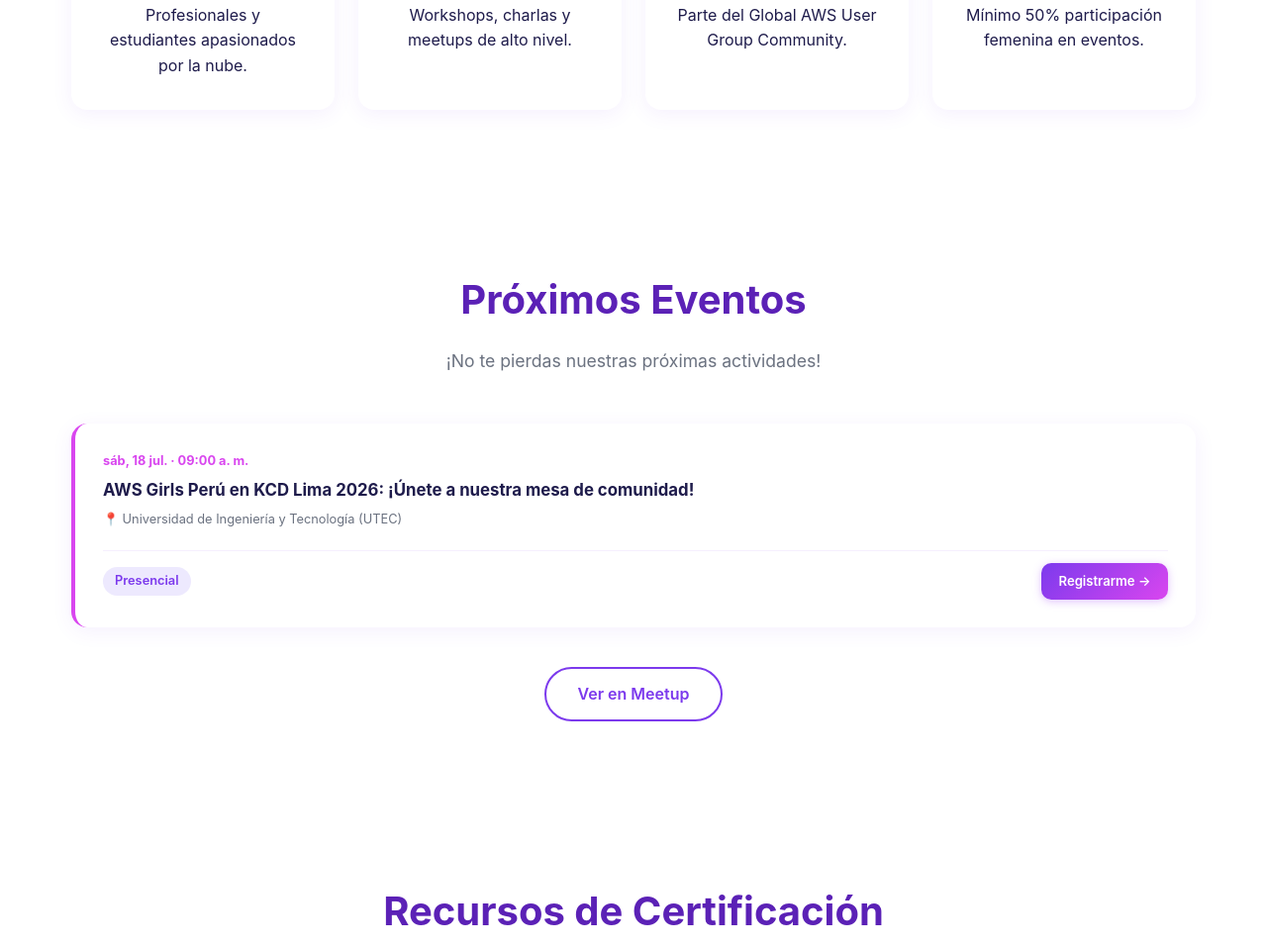
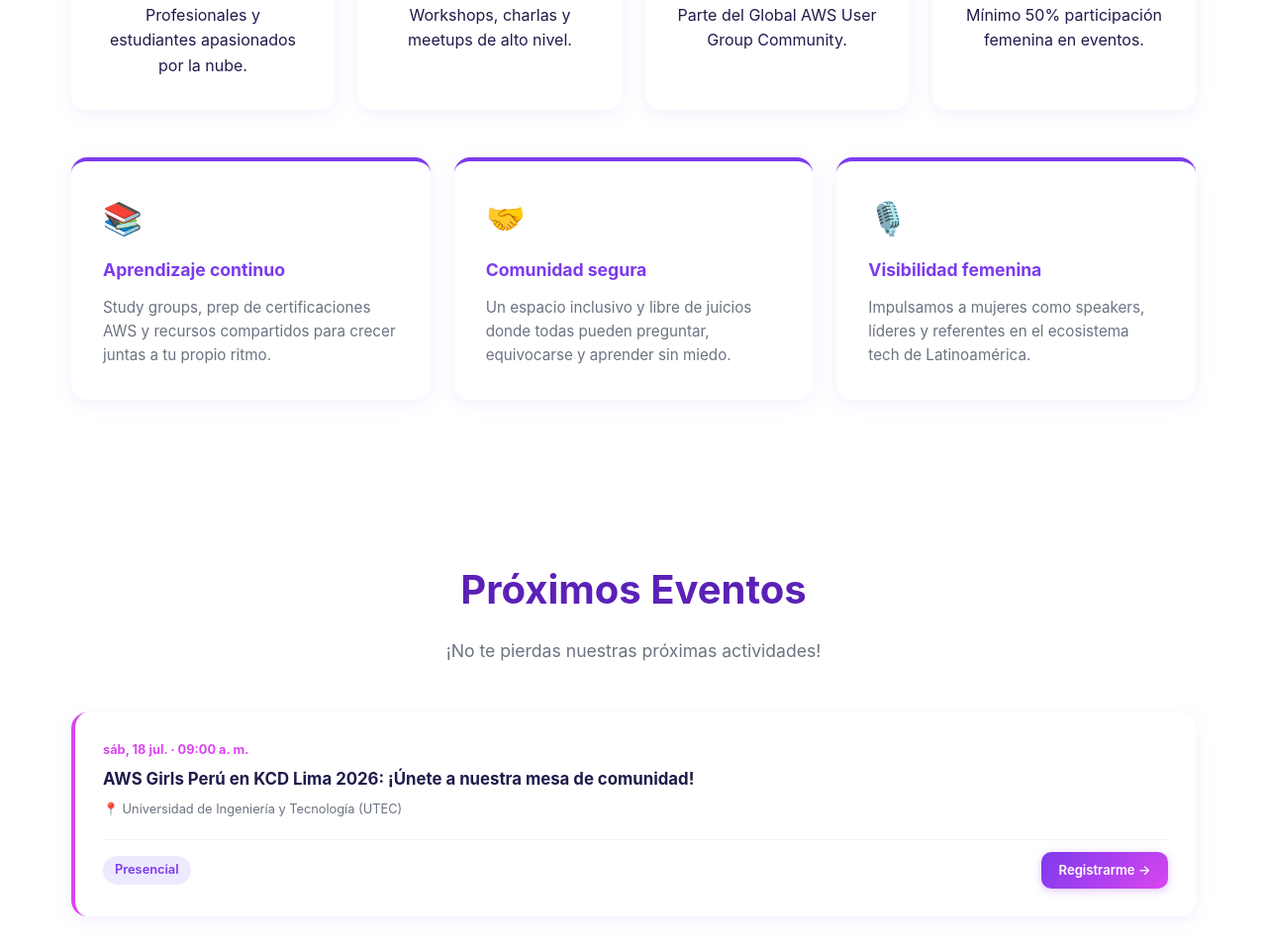
Before and after one commit to dicaalba/aws-girls-peru, a website: page index.html in a window 1280 px wide. Shown: the part 1339-2295 px from the top of the page at 99% size. Drawn offline with Linux system fonts and the light colour scheme.

Commit message:
feat: agregar 3 pilares de comunidad en sección Sobre Nosotras

```diff
--- a/index.html
+++ b/index.html
@@ -100,6 +100,24 @@
                 <span class="icon">💜</span>
                 <h3>Inclusión</h3>
                 <p>Mínimo 50% participación femenina en eventos.</p>
+            </div>
+        </div>
+
+        <div class="pillars-grid">
+            <div class="pillar-card fade-in">
+                <span class="pillar-icon">📚</span>
+                <h3>Aprendizaje continuo</h3>
+                <p>Study groups, prep de certificaciones AWS y recursos compartidos para crecer juntas a tu propio ritmo.</p>
+            </div>
+            <div class="pillar-card fade-in">
+                <span class="pillar-icon">🤝</span>
+                <h3>Comunidad segura</h3>
+                <p>Un espacio inclusivo y libre de juicios donde todas pueden preguntar, equivocarse y aprender sin miedo.</p>
+            </div>
+            <div class="pillar-card fade-in">
+                <span class="pillar-icon">🎙️</span>
+                <h3>Visibilidad femenina</h3>
+                <p>Impulsamos a mujeres como speakers, líderes y referentes en el ecosistema tech de Latinoamérica.</p>
             </div>
         </div>
     </section>
--- a/styles.css
+++ b/styles.css
@@ -266,6 +266,30 @@
 .about-card:hover { transform: translateY(-5px); }
 .about-card .icon { font-size: 2.5rem; display: block; margin-bottom: 1rem; }
 .about-card h3 { margin-bottom: 0.5rem; color: var(--lila); }
+
+.pillars-grid {
+    display: grid;
+    grid-template-columns: repeat(auto-fit, minmax(260px, 1fr));
+    gap: 1.5rem;
+    margin-top: 3rem;
+}
+
+.pillar-card {
+    display: flex;
+    flex-direction: column;
+    gap: 0.75rem;
+    padding: 2rem;
+    border-radius: 16px;
+    background: var(--card-bg);
+    box-shadow: 0 4px 20px var(--card-shadow);
+    border-top: 4px solid var(--lila);
+    transition: transform 0.3s;
+}
+
+.pillar-card:hover { transform: translateY(-5px); }
+.pillar-icon { font-size: 2rem; }
+.pillar-card h3 { color: var(--lila); font-size: 1.1rem; margin: 0; }
+.pillar-card p { color: var(--texto-secundario); font-size: 0.95rem; margin: 0; line-height: 1.6; }
 
 /* Timeline */
 .timeline {
```
